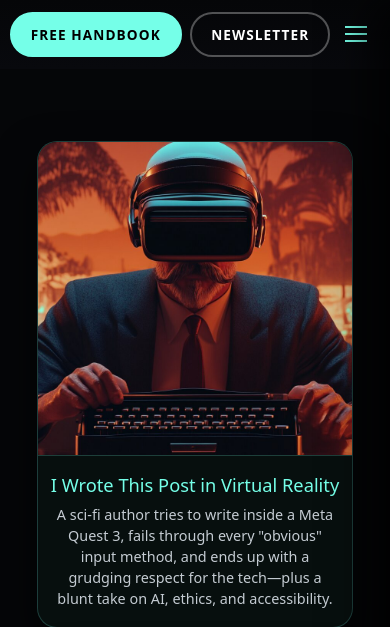
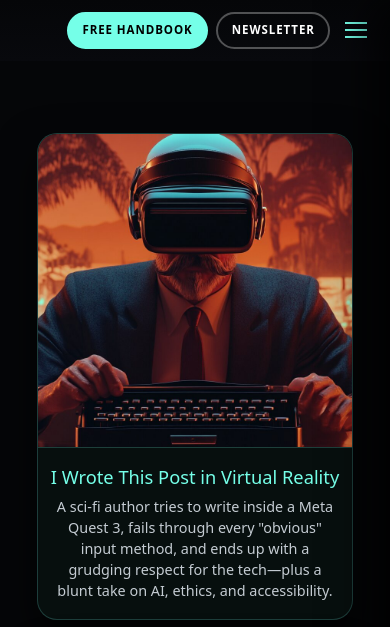
Before and after one commit to bzuley/peevishpenman, a PHP site: page /blog.php in a window 390 px wide. Shown: the top 627 px of the page. Run offline with PHP 8.4, Linux system fonts and the light colour scheme.

Commit message:
Fix nav CTA buttons overflowing off-screen on narrow phones
.ppm-nav-icons never wrapped and the pills stayed full-size, so on
narrow viewports (~390px and below) the row was wider than the screen;
since the row was right-aligned, the overflow spilled off the left
edge where it couldn't be scrolled back into view. Adds flex-wrap plus
smaller padding/font-size for the pills below 600px so the row either
fits on one line or wraps to a second instead of clipping off-screen.

```diff
--- a/styles/main.css
+++ b/styles/main.css
@@ -961,7 +961,9 @@ small {
 /* ICON GROUP */
 .ppm-nav-icons {
   display: flex;
+  flex-wrap: wrap;
   align-items: center;
+  justify-content: flex-end;
   gap: 12px;
 }
 
@@ -1240,6 +1242,11 @@ body.ppm-nav-open {
     gap: 8px;
   }
 
+  .ppm-nav-cta {
+    padding: 0.45rem 0.85rem;
+    font-size: 0.72rem;
+  }
+
   .ppm-icon-btn {
     width: 36px;
     height: 36px;
```
